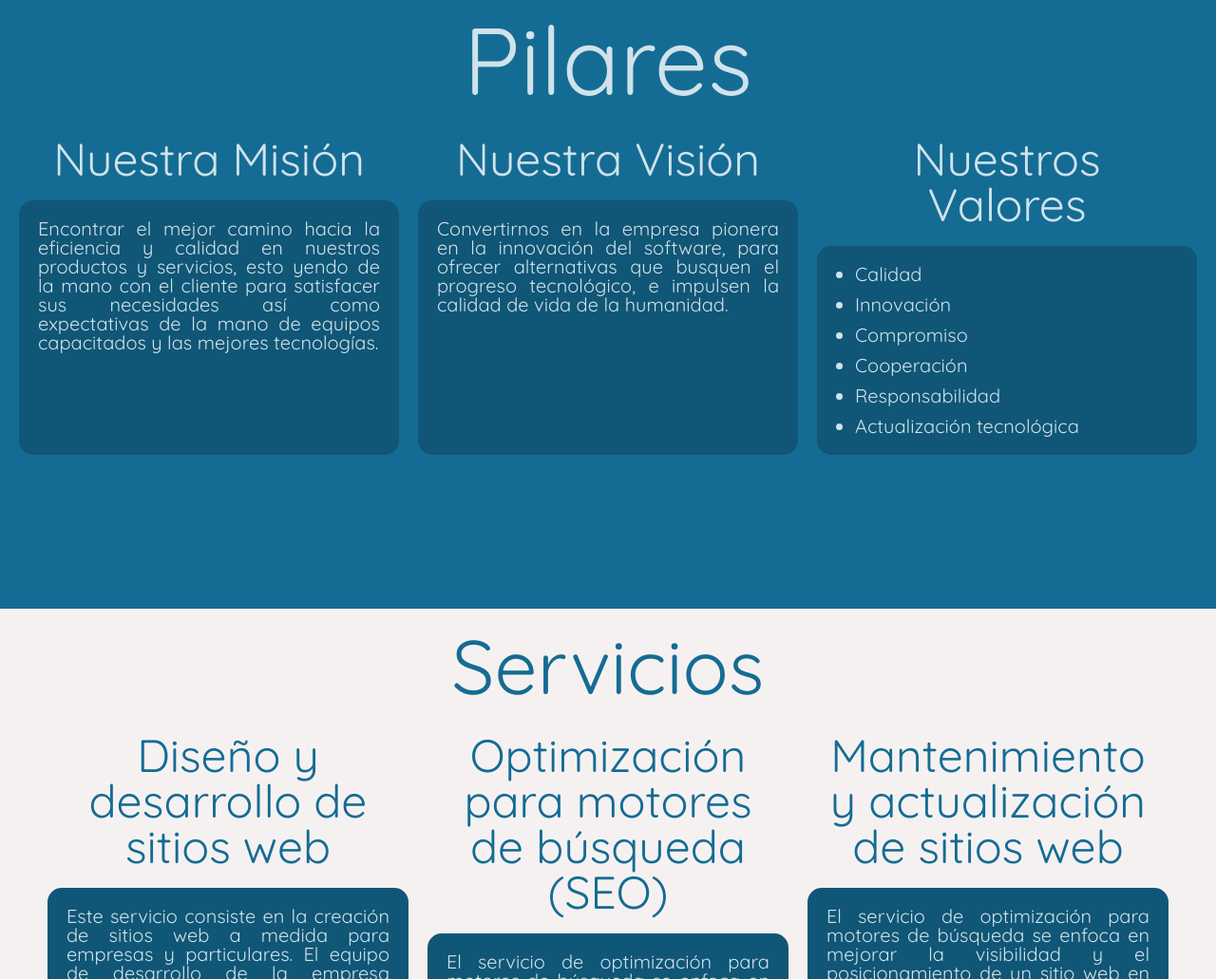
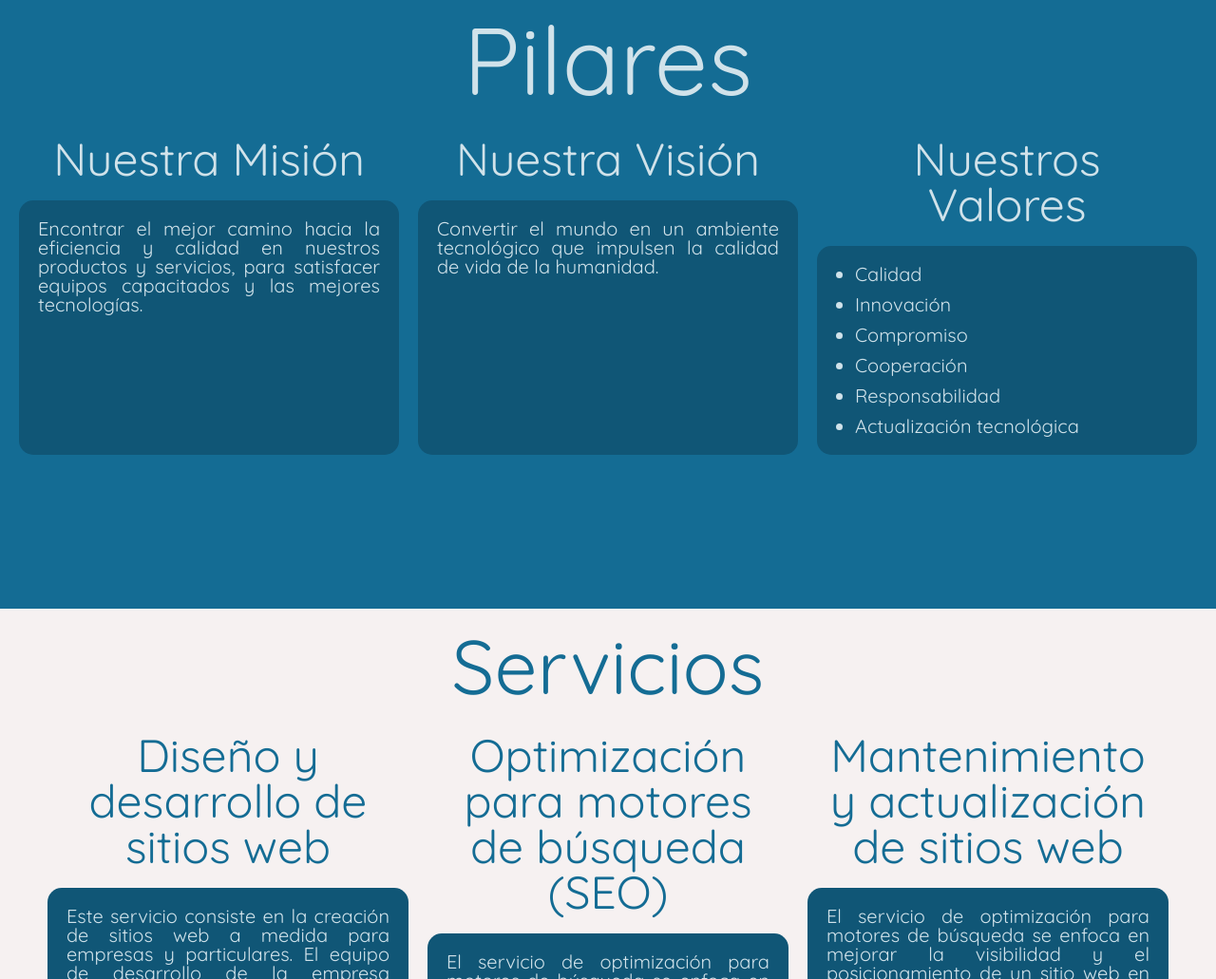
Before and after one commit to DaniQuiros/TalenTicoPublic, a plain HTML site: page byteOps.html in a window 1280 px wide. Shown: the part 1963-2994 px from the top of the page at 95% size. Drawn offline with Linux system fonts and the light colour scheme.

Commit message:
Vision  y Mision update

```diff
--- a/byteOps.html
+++ b/byteOps.html
@@ -125,13 +125,13 @@
             <div class="mision">
                 <h2 class="mision-heading"> Nuestra Misión</h2>
                 <div class="mision-content">
-                    <p> Encontrar el mejor camino hacia la eficiencia y calidad en nuestros productos y servicios, esto yendo de la mano con el cliente para satisfacer sus necesidades así como expectativas de la mano de equipos capacitados y las mejores tecnologías. </p>
+                    <p> Encontrar el mejor camino hacia la eficiencia y calidad en nuestros productos y servicios,  para satisfacer equipos capacitados y las mejores tecnologías. </p>
                 </div>
             </div>
             <div class="vision">
                 <h2 class="vision-heading">Nuestra Visión</h2>
                 <div class="vision-content">
-                    <p>Convertirnos en la empresa pionera en la innovación del software, para ofrecer alternativas que busquen el progreso tecnológico, e impulsen la calidad de vida de la humanidad.</p>
+                    <p>Convertir el mundo en un ambiente tecnológico que impulsen la calidad de vida de la humanidad.</p>
                 </div>
             </div>
             <div class="valores">
```
